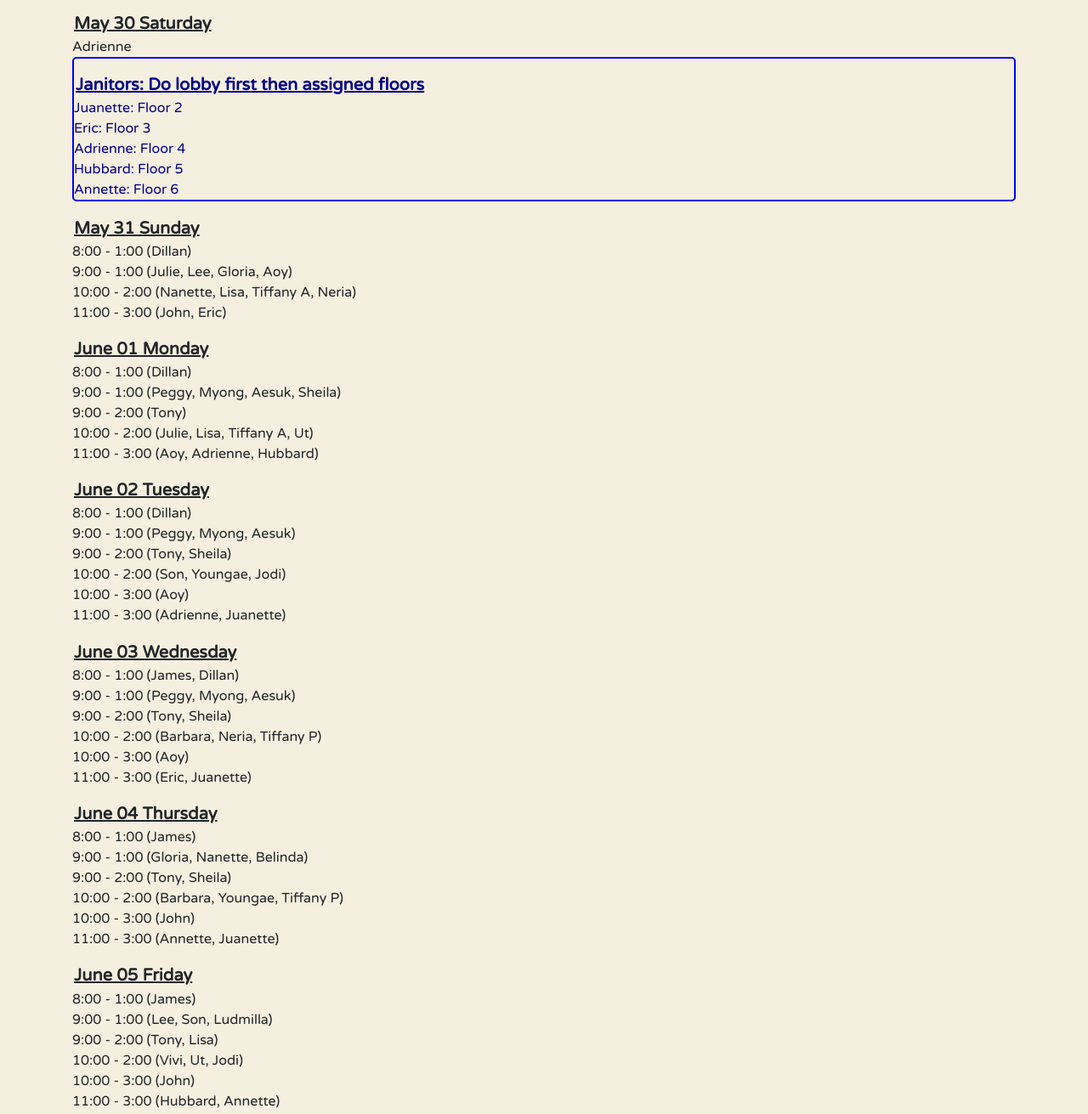
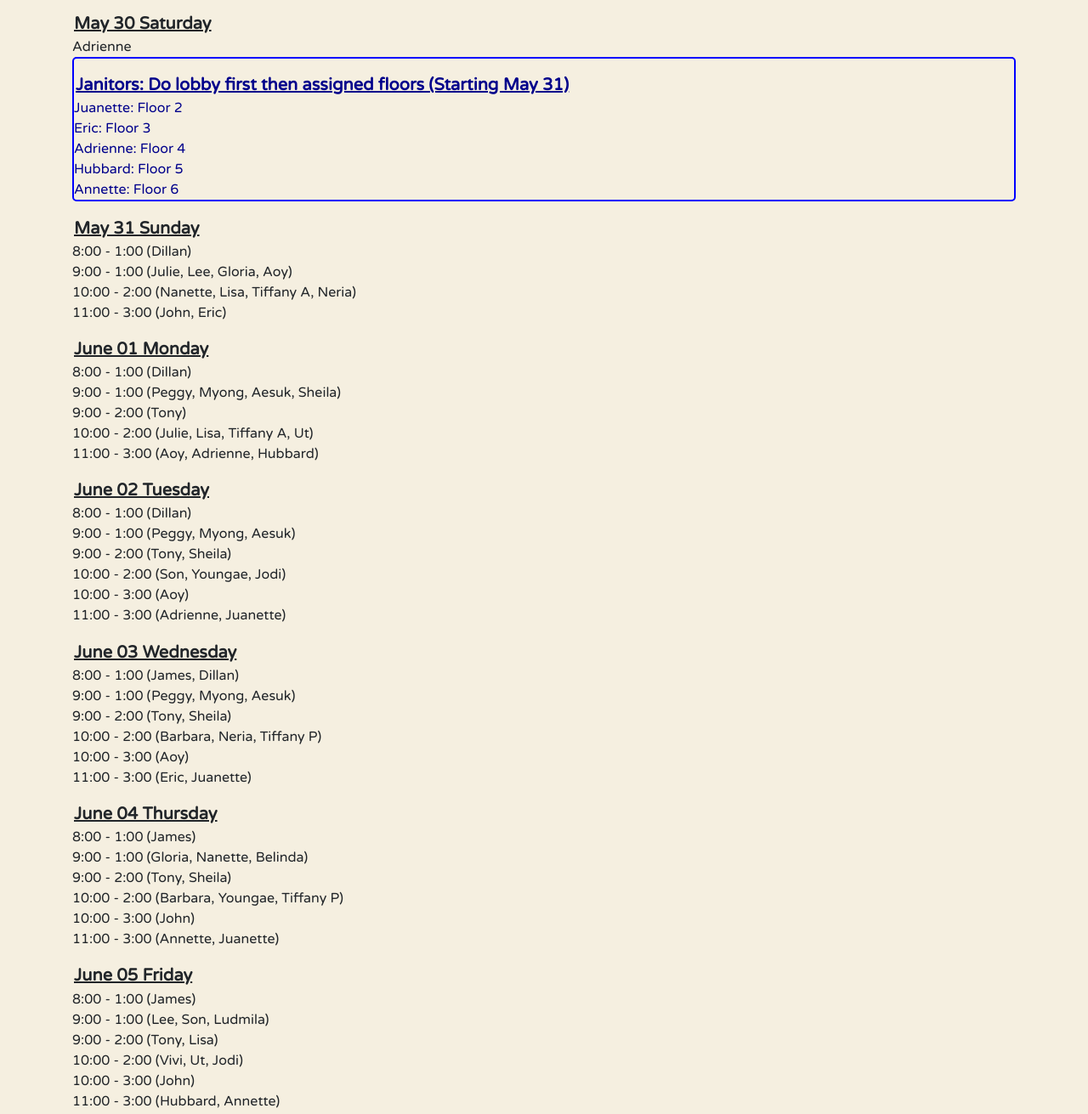
Before and after one commit to Zingy7/housekeeping-schedule, a plain HTML site: page index.html in a window 1280 px wide. Shown: the part 1411-2722 px from the top of the page at 85% size. Drawn offline with nearby package versions, Linux system fonts and the light colour scheme.

Commit message:
Add files via upload

```diff
--- a/index.html
+++ b/index.html
@@ -88,7 +88,7 @@
 
         <!-- <h5 style="color: brown;">8:00 - 1</h5><h5 style="color: red;"> 9:00 - 1 </h5><h5 style="color: blue;"> 10:00 - 2 </h5><h5 style="color: green;"> 11:00 - 3 </h5> -->
       <div class="jntr">
-        <h5>Janitors: Do lobby first then assigned floors</h5>
+        <h5>Janitors: Do lobby first then assigned floors (Starting May 31)</h5>
         <p>Juanette: Floor 2</p>
         <p>Eric: Floor 3</p>
         <p>Adrienne: Floor 4</p>
@@ -140,7 +140,7 @@
       <div class="hskp-dates">
         <h5>June 05 Friday</h5>
         <p>8:00 - 1:00 (James)</p>
-        <p>9:00 - 1:00 (Lee, Son, Ludmilla)</p>
+        <p>9:00 - 1:00 (Lee, Son, Ludmila)</p>
         <p>9:00 - 2:00 (Tony, Lisa)</p>
         <p>10:00 - 2:00 (Vivi, Ut, Jodi)</p>
         <p>10:00 - 3:00 (John)</p>
```
